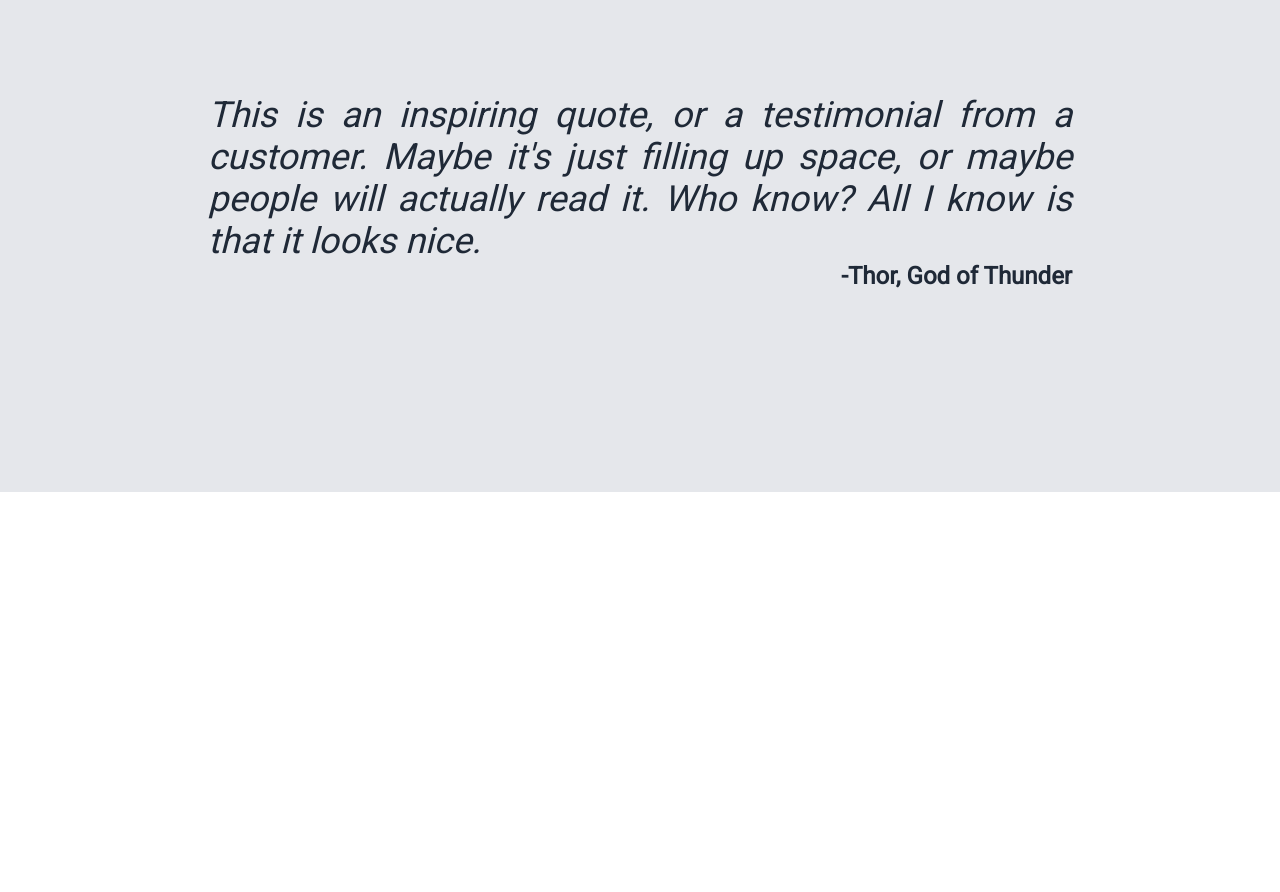
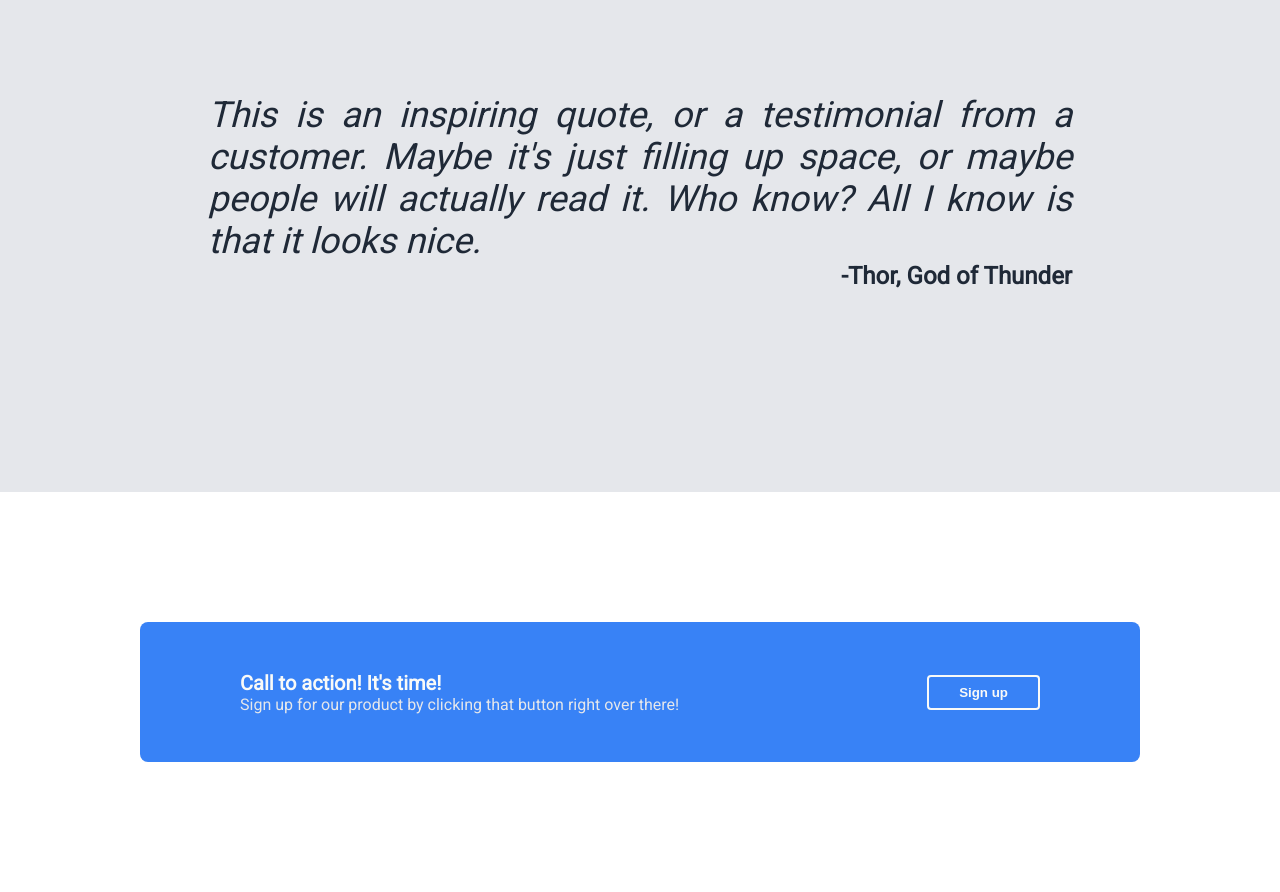
Before and after one commit to avujcevic/landing_page, a plain HTML site: page index.html in a window 1280 px wide. Shown: the part 1295-2187 px from the top of the page. Before the commit the page ends 1787 px from the top, so only its background shows below. Drawn offline with Linux system fonts and the light colour scheme.

Commit message:
Add call to action

```diff
--- a/index.html
+++ b/index.html
@@ -57,5 +57,15 @@
         <div class="author">-Thor, God of Thunder</div>
     </div>
 
+    <div class="cta-container">
+        <div class="cta">
+            <div>
+                <div id="header">Call to action! It's time!</div>
+                <div id="body">Sign up for our product by clicking that button right over there!</div>
+            </div>
+                <button>Sign up</button>
+        </div>
+    </div>
+
 </body>
 </html>
--- a/style.css
+++ b/style.css
@@ -63,7 +63,7 @@ a {
     color: #E5E7EB;
 }
 
-button {
+.text button {
     background-color: #3882F6;
     color: #F9FAF8;
     font-size: 18px;
@@ -145,3 +145,42 @@ img {
     font-size: 24px;
     font-weight: bold;
 }
+
+.cta-container {
+    height: 400px;
+    display: flex;
+    justify-content: center;
+    align-items: center;
+}
+
+.cta {
+    background-color: #3882F6;
+    display: flex;
+    justify-content: space-between;
+    align-items: center;
+    height: 140px;
+    width: 1000px;
+    border-radius: 8px;
+}
+
+.cta #header {
+    color:#F9FAF8;
+    margin-left: 100px;
+    font-weight: bold;
+    font-size: 20px;
+}
+
+.cta #body {
+    color:#E5E7EB;
+    margin-left: 100px;
+}
+
+.cta button {
+    margin-right: 100px;
+    background-color: #3882F6;
+    color:#F9FAF8;
+    border: 2px solid #F9FAF8;
+    border-radius: 4px;
+    padding: 8px 30px;
+    font-weight: bold;
+}
```
